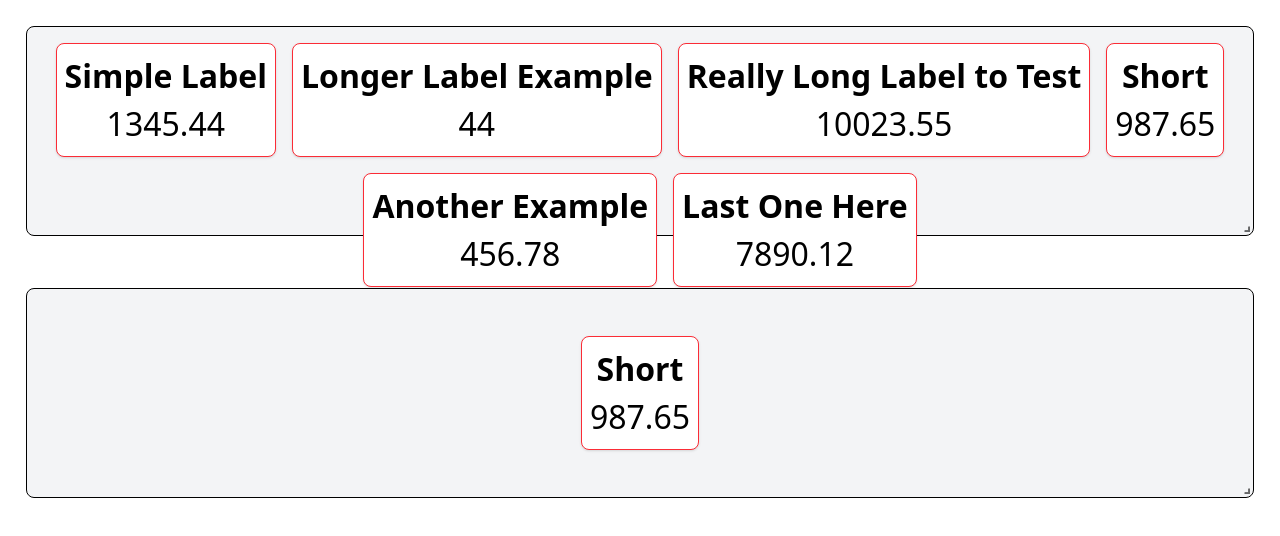
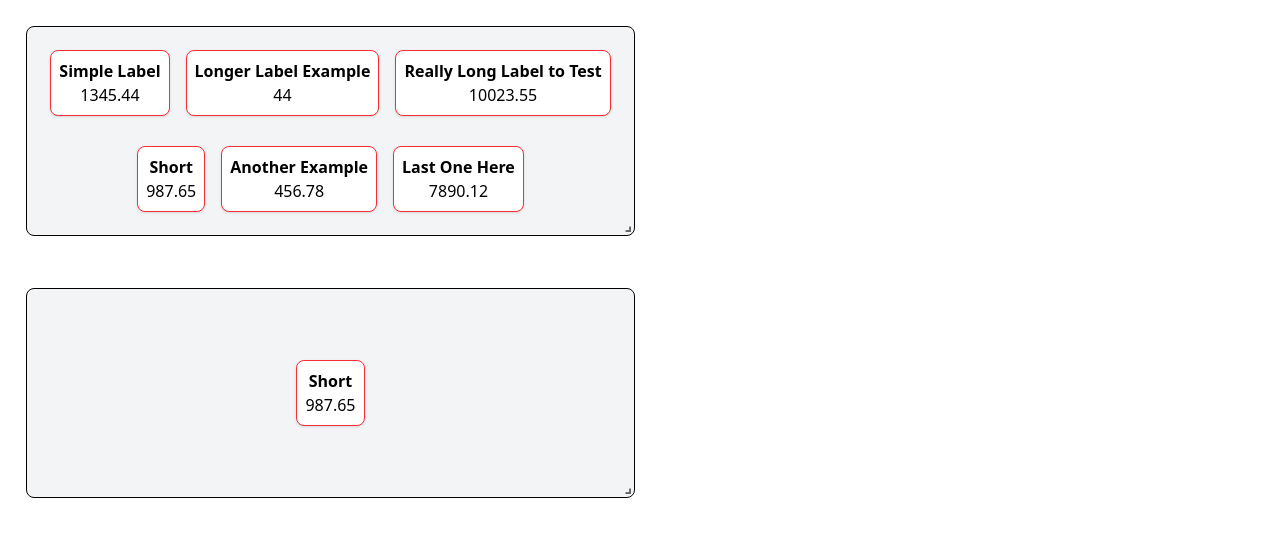
Before and after one commit to Shubh-Dev/flexibale-grid-layout, a React (Vite) app: page / in a window 1280 px wide. Shown: the top 536 px of the page. Built offline with nearby package versions, Linux system fonts and the light colour scheme.

Commit message:
feat: dynamic font resize progress

```diff
--- a/src/components/ResizableGrid.jsx
+++ b/src/components/ResizableGrid.jsx
@@ -5,24 +5,34 @@ const ReactGridLayout = WidthProvider(RGL);
 
 const ResizableGrid = ({ data = [] }) => {
   const [layout, setLayout] = useState([{ i: "main", x: 0, y: 0, w: 3, h: 2 }]);
+  const [fontSize, setFontSize] = useState(16);
 
+  // Handle resize stop
+  const handleResize = (layout, oldItem, newItem) => {
+    console.log("Resized - Width:", newItem.w, "Height:", newItem.h);
+
+    // Calculate new font size based on width (w * a scaling factor)
+    const newFontSize = Math.max(12, Math.min(32, newItem.w * 10));
+    setFontSize(newFontSize);
+  };
 
   return (
     <div className="w-full h-full p-4">
       <ReactGridLayout
         className="layout"
         layout={layout}
-        cols={3}
+        cols={6} // Increase grid resolution
         rowHeight={100}
         width={800}
         onLayoutChange={(newLayout) => setLayout(newLayout)}
+        onResize={handleResize} // Use onResizeStop instead of ResizeObserver
         isResizable
         isDraggable
       >
         <div
           key="main"
           className="flex flex-wrap items-center justify-center border bg-gray-100 rounded-lg p-2 text-center w-full h-full"
-          style={{ fontSize: "clamp(12px, 4vw, 32px)" }}
+          style={{ fontSize: `${fontSize}px` }}
         >
           {data.map((item, index) => (
             <div
```
